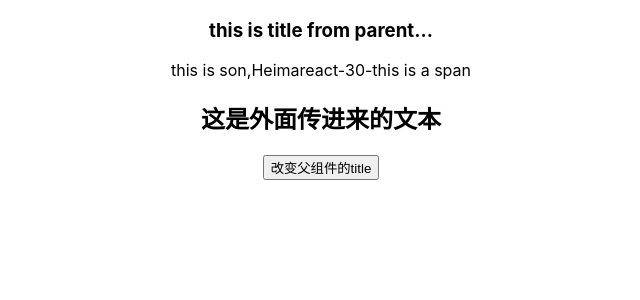
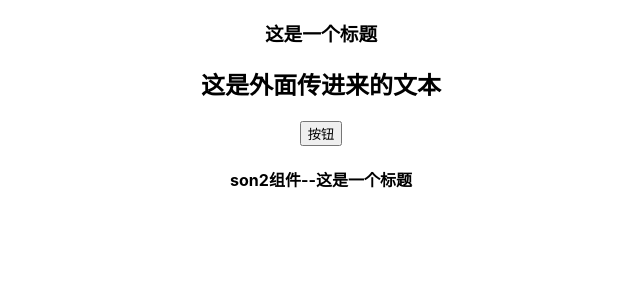
Before and after one commit to gaofeng222/reactsysapp, a React (Create React App) app: page / in a window 1280 px wide. Shown: the top 300 px of the page, without its empty margins (319-959 px from the left). Built offline with nearby package versions, Linux system fonts and the light colour scheme.

Commit message:
add:完成状态提升

```diff
--- a/src/App.js
+++ b/src/App.js
@@ -1,44 +1,38 @@
 import "./App.css";
 import { useEffect, useState } from "react";
 
-function Son(props) {
-  const { name = "-", age, child, cb, children, onGetMsg } = props;
-  useEffect(() => {
-    cb && cb();
-  }, []);
-  const handleChangeParentTitle = () => {
-    onGetMsg("this is a new title from son...");
+function Son1(props) {
+  const { children, getName, name } = props;
+  const title = "this is son1";
+  const handleClick = (e) => {
+    console.log(e);
+    getName(title);
   };
   return (
-    <div>
-      this is son,{name}-{age}-{child}
+    <>
+      <h3>{name}</h3>
       {children}
-      <div>
-        <button onClick={handleChangeParentTitle}>改变父组件的title</button>
-      </div>
-    </div>
+      <button onClick={handleClick}>按钮</button>
+    </>
   );
+}
+function Son2(props) {
+  const { name } = props;
+  return <h4>son2组件--{name}</h4>;
 }
 
 function App() {
-  const name = "Heimareact";
-  const [title, setTitle] = useState("this is title from parent...");
-  const onGetMsg = (msg) => {
-    console.log(msg);
-    setTitle(msg);
+  const [name, setName] = useState("这是一个标题");
+  const getName = (name) => {
+    console.log("getName", name);
+    setName(name);
   };
   return (
     <div className="App">
-      <h3>{title}</h3>
-      <Son
-        name={name}
-        age={30}
-        cb={() => console.log("abc")}
-        child={<span>this is a span</span>}
-        onGetMsg={onGetMsg}
-      >
+      <Son1 name={name} getName={getName}>
         <h2>这是外面传进来的文本</h2>
-      </Son>
+      </Son1>
+      <Son2 name={name}></Son2>
     </div>
   );
 }
```
